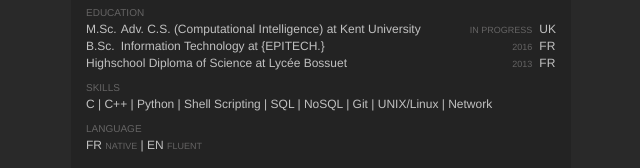
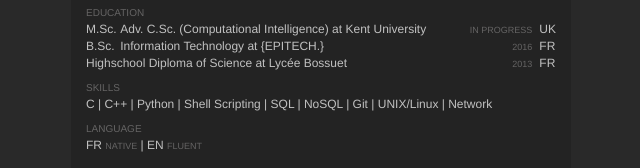
Before and after one commit to alexandretea/alexandretea.com, a plain HTML site: page index.html in a window 1280 px wide. Shown: the part 364-532 px from the top of the page, 319-959 px from the left. Drawn offline with nearby package versions, Linux system fonts and the light colour scheme.

Commit message:
fix title

```diff
--- a/index.html
+++ b/index.html
@@ -49,7 +49,7 @@
                         <table>
                             <tr>
                                 <td>M.Sc.</td>
-                                <td>Adv. C.S. (Computational Intelligence) at Kent University</td>
+                                <td>Adv. C.Sc. (Computational Intelligence) at Kent University</td>
                                 <td class="date-cell"><small>IN PROGRESS</small></td>
                                 <td class="location-cell">uk</td>
                             </tr>
```
